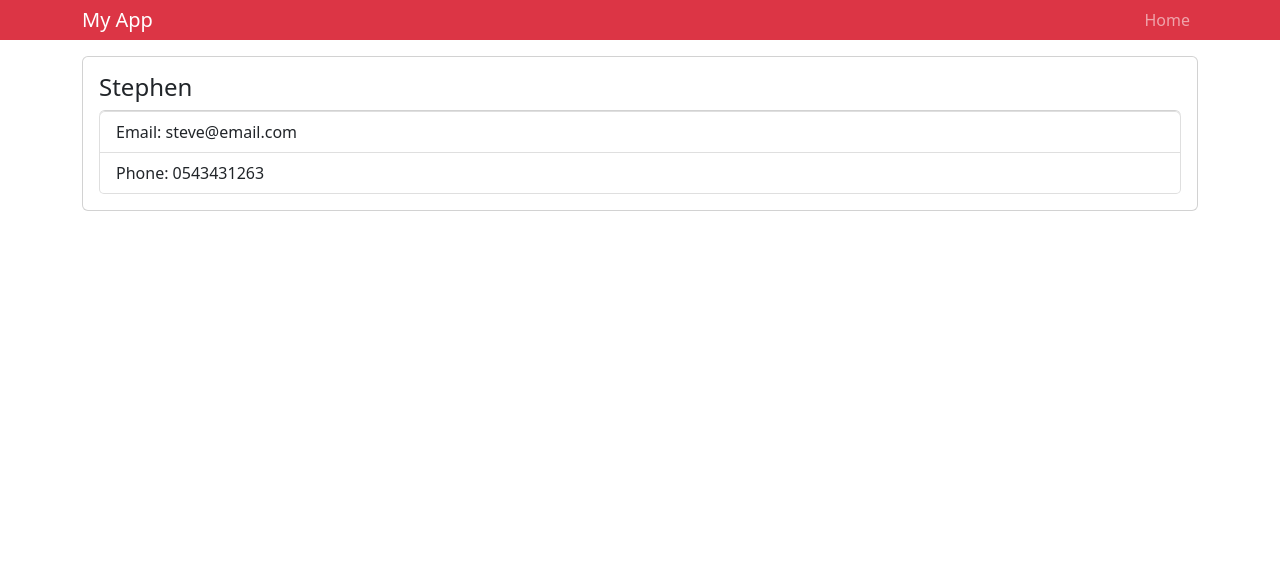
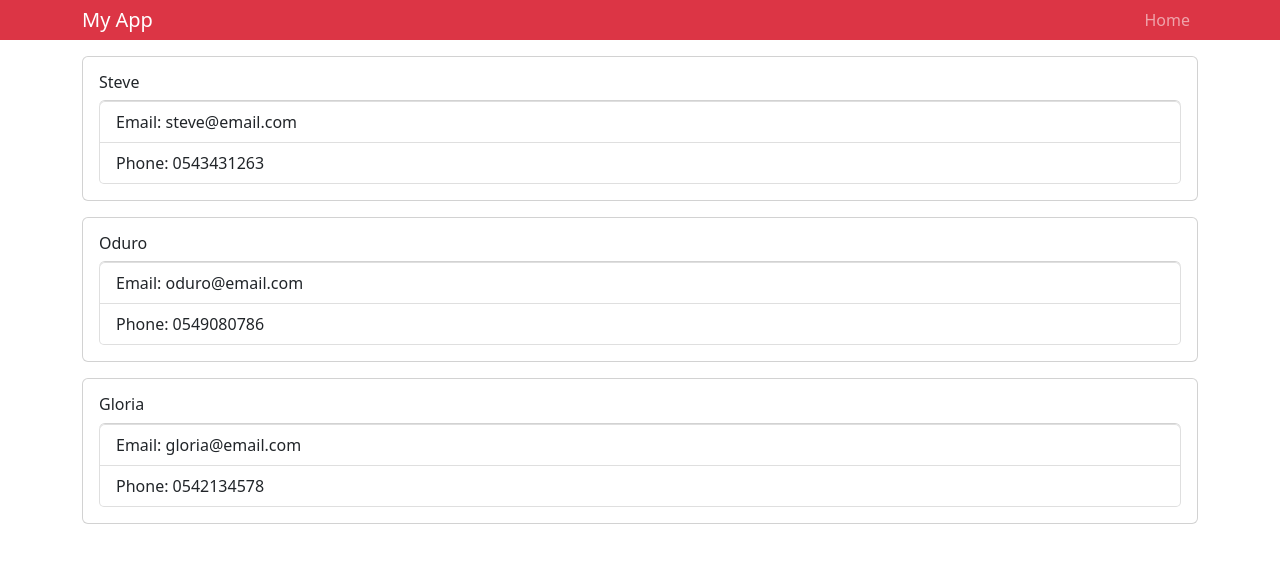
Before and after one commit to braincee/contact-manager, a React (Create React App) app: page / in a window 1280 px wide. Shown: the top 562 px of the page. Built offline with nearby package versions, Linux system fonts and the light colour scheme.

Commit message:
creating states

```diff
--- a/src/App.js
+++ b/src/App.js
@@ -1,4 +1,4 @@
-import Contact from './Components/Contact';
+import Contacts from './Components/Contacts';
 import Header from './Components/Header';
 
 import 'bootstrap/dist/css/bootstrap.min.css'
@@ -10,10 +10,7 @@ const  App = () => {
     <div className="App">
       <Header />
       <div className='container'>
-      <Contact
-      name = "Stephen"
-      email = "steve@email.com"
-       phone = "0543431263"/>
+      <Contacts />
       </div>
 
     </div>
--- a/src/Components/Contact.js
+++ b/src/Components/Contact.js
@@ -1,15 +1,13 @@
 import React from 'react'
 
 const Contact = (props) => {
-    const { name, email, phone } = props;
+    const { contact } = props;
   return (
     <div className='card card-body mb-3'>
-     <h4>
-        {name}
-     </h4>
+     <h6>{contact.name}</h6>
      <ul className='list-group'>
-        <li className='list-group-item'> Email: {email}</li>
-        <li className='list-group-item'> Phone: {phone}</li>
+        <li className='list-group-item'> Email: {contact.email}</li>
+        <li className='list-group-item'> Phone: {contact.phone}</li>
      </ul>
     </div>
   )
--- /dev/null
+++ b/src/Components/Contacts.js
@@ -0,0 +1,43 @@
+import React from 'react';
+import Contact from './Contact';
+
+class Contacts extends React.Component {
+ state = {
+        contacts: [
+            {
+                id: 1,
+                name: 'Steve',
+                email: 'steve@email.com',
+                phone: '0543431263'
+            },
+
+            {
+                id: 2,
+                name: 'Oduro',
+                email: 'oduro@email.com',
+                phone: '0549080786'
+            },
+
+            {
+                id: 3,
+                name: 'Gloria',
+                email: 'gloria@email.com',
+                phone: '0542134578'
+            },
+
+        ],
+    };
+
+    render() {
+        const { contacts } = this.state;
+        return <div>
+            {contacts.map(contact =>
+            <Contact
+            key={contact.id}
+            contact={contact}
+            />)}
+        </div>;
+    }
+}
+
+export default Contacts;
```
